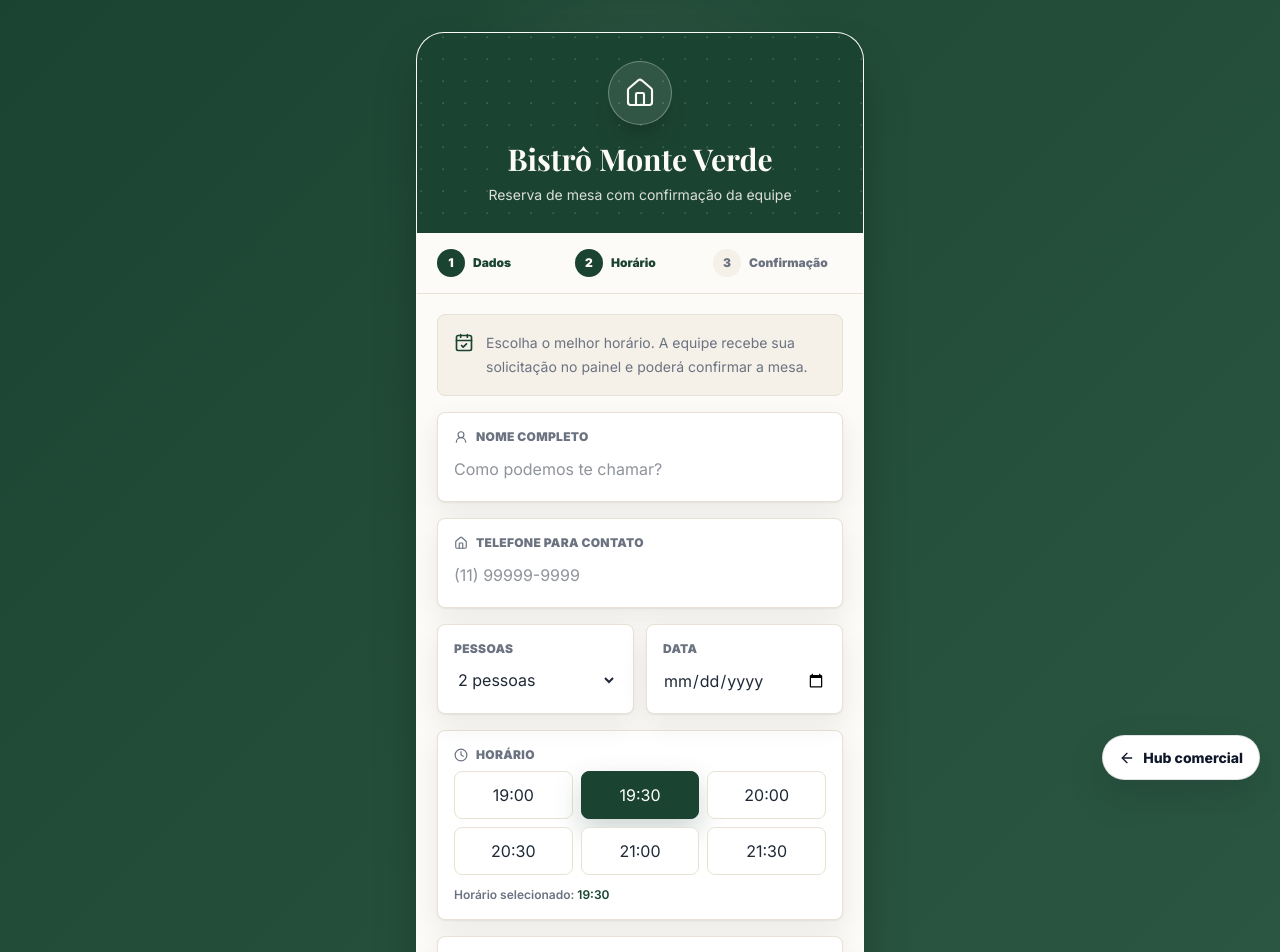
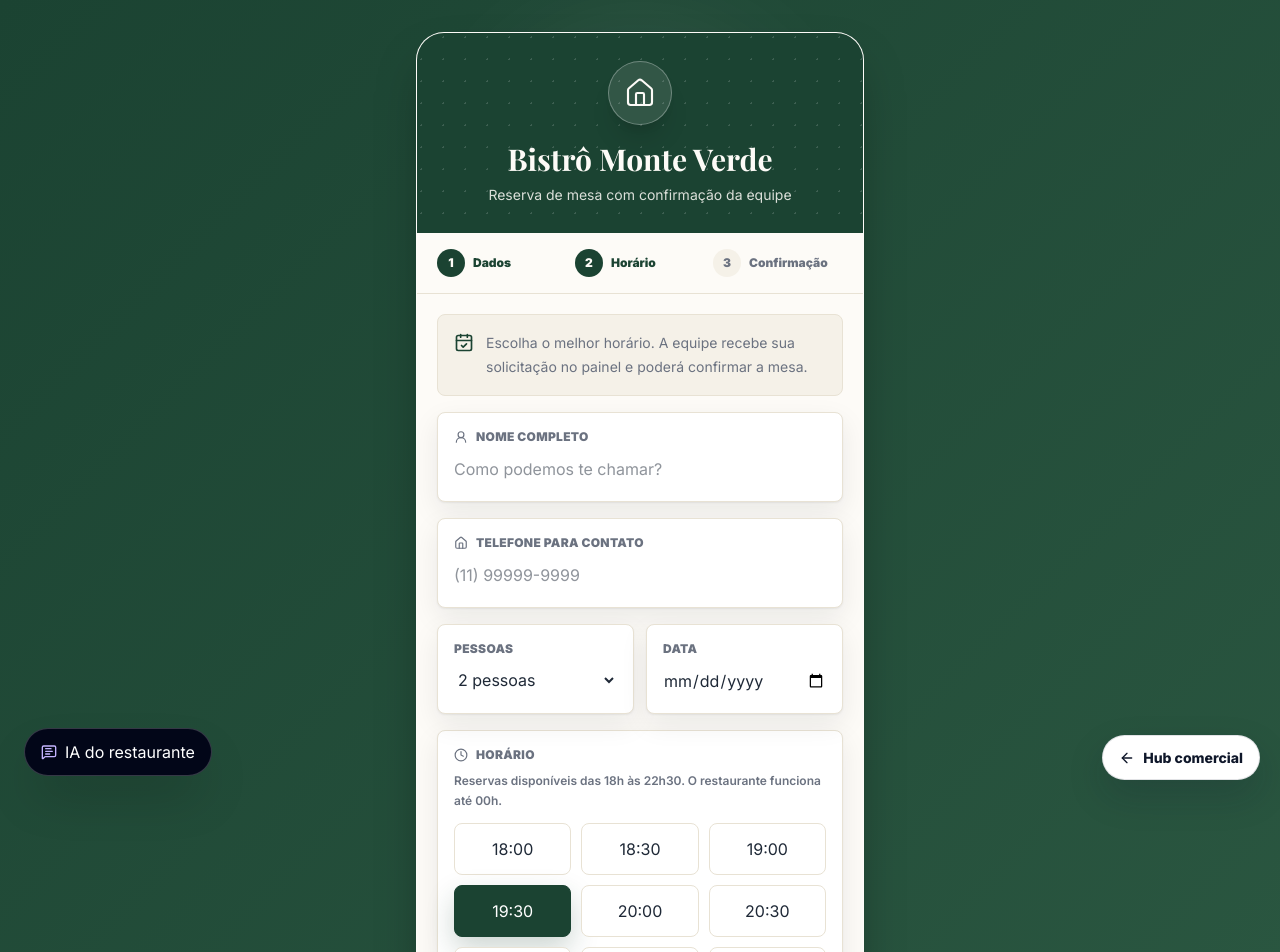
Before and after one commit to Mrssaulo/montalvex-reservas, a Next.js app: page /demo/reserva in a window 1280 px wide. Shown: the top 952 px of the page. Built offline with nearby package versions, Linux system fonts and the light colour scheme.

Commit message:
feat: ajusta horarios e adiciona chat demonstrativo de IA

```diff
--- a/src/app/demo/page.tsx
+++ b/src/app/demo/page.tsx
@@ -201,9 +201,9 @@ function PhonePreview() {
             <p className="font-black">20:00 · 4 pessoas</p>
           </div>
           <div className="grid grid-cols-3 gap-2 text-center text-xs font-black">
-            <span className="rounded-lg border p-2">19:30</span>
+            <span className="rounded-lg border p-2">18:30</span>
             <span className="rounded-lg bg-[#1B4332] p-2 text-white">20:00</span>
-            <span className="rounded-lg border p-2">20:30</span>
+            <span className="rounded-lg border p-2">22:30</span>
           </div>
           <div className="rounded-lg bg-[#C06C58] py-3 text-center text-xs font-black text-white">
             Enviar solicitação
@@ -237,7 +237,7 @@ function PanelPreview() {
           Recebida agora · 20:00
         </div>
         <div className="rounded-lg bg-white p-3 text-sm font-black text-slate-950">
-          Lucas Martins · 19:30
+          Lucas Martins · 18:30
         </div>
       </div>
     </div>
--- a/src/components/demo/PanelClient.tsx
+++ b/src/components/demo/PanelClient.tsx
@@ -45,10 +45,10 @@ const feedbackCopy: Partial<Record<ReservationStatus, string>> = {
 };
 
 const staffAiAnswers: Record<string, string> = {
-  "Resumo do dia": "Resumo do jantar: 4 reservas e 16 pessoas previstas. Há reservas pendentes que ainda precisam de confirmação da equipe.",
-  "Horário de pico": "Pico previsto: 20h às 21h. Vale deixar recepção e cozinha alinhadas antes desse intervalo.",
-  "Observações importantes": "Atenção: há 1 aniversário e 1 grupo maior. Essas observações ajudam a preparar melhor a experiência.",
-  "Sugestão para o salão": "Sugestão: preparar mesa reservada antes das 20h30 e confirmar os grupos pendentes com antecedência.",
+  "Resumo do dia": "Hoje há 4 reservas simuladas e 16 pessoas previstas. A equipe deve priorizar confirmações pendentes.",
+  "Horário de pico": "O pico demonstrativo está entre 20h e 21h, com maior concentração de grupos.",
+  "Observações importantes": "Existe uma reserva com aniversário e preferência por mesa mais reservada.",
+  "Sugestão para o salão": "Prepare uma mesa reservada antes das 20h30 e confirme grupos maiores com antecedência.",
 };
 
 export default function PanelClient() {
@@ -244,7 +244,7 @@ function StaffAiAssistant({
                 </span>
               </div>
               <p className="mt-1 text-xs leading-5 text-slate-600">
-                Apoio inteligente para a equipe nos planos com IA. Respostas simuladas, sem automação ativa.
+                Apoio inteligente disponível nos planos com IA. Respostas simuladas, sem automação ativa.
               </p>
             </div>
           </div>
@@ -271,7 +271,7 @@ function StaffAiAssistant({
           <div className="mb-3 flex items-center justify-between gap-3">
             <p className="inline-flex items-center gap-2 rounded-full bg-violet-50 px-3 py-1 text-[11px] font-black uppercase tracking-wide text-violet-700">
               <span className="pulse-dot" />
-              resumo simulado
+              Prévia da IA
             </p>
             <p className="text-xs font-bold text-slate-500">{pendentes} pendentes</p>
           </div>
@@ -280,7 +280,7 @@ function StaffAiAssistant({
             <PanelBubble>Pico previsto: 20h às 21h.</PanelBubble>
             <PanelBubble>Atenção: há 1 aniversário e 1 grupo maior.</PanelBubble>
             <PanelBubble>Sugestão: preparar mesa reservada antes das 20h30.</PanelBubble>
-            <PanelBubble>Há {pendentes} reservas aguardando confirmação.</PanelBubble>
+            <PanelBubble>Há 3 reservas aguardando confirmação.</PanelBubble>
             <PanelBubble highlight>{staffAiAnswers[activePrompt]}</PanelBubble>
           </div>
         </div>
--- a/src/components/demo/ReservationClient.tsx
+++ b/src/components/demo/ReservationClient.tsx
@@ -30,7 +30,7 @@ const quickAnswers: Record<string, string> = {
   "Preferência de mesa":
     "Você pode escrever sua preferência no campo de observações. A equipe verá essa informação no painel.",
   "Horários disponíveis":
-    "Escolha um dos horários exibidos na tela. A equipe confirma a reserva pelo painel.",
+    "As reservas estão disponíveis das 18h às 22h30. O restaurante funciona até 00h.",
 };
 
 export default function ReservationClient() {
@@ -70,7 +70,7 @@ export default function ReservationClient() {
   }
 
   return (
-    <main className="relative min-h-screen overflow-hidden px-4 py-6 sm:py-8" style={{ background: `linear-gradient(135deg, ${bistroTheme.colors.primary} 0%, ${bistroTheme.colors.primaryLight} 100%)` }}>
+    <main className="relative min-h-screen overflow-hidden px-4 pb-28 pt-6 sm:py-8" style={{ background: `linear-gradient(135deg, ${bistroTheme.colors.primary} 0%, ${bistroTheme.colors.primaryLight} 100%)` }}>
       <div className="absolute left-1/2 top-10 h-72 w-72 -translate-x-1/2 rounded-full bg-white/10 blur-3xl" />
       <div className="reveal-up relative mx-auto max-w-md overflow-hidden rounded-[28px] border border-white/20 shadow-2xl shadow-black/35" style={{ background: bistroTheme.colors.bg, color: bistroTheme.colors.text }}>
         <header className="relative overflow-hidden" style={{ background: bistroTheme.colors.primary, color: bistroTheme.colors.bg }}>
@@ -121,14 +121,17 @@ export default function ReservationClient() {
             </div>
 
             <Field label="Horário" icon={Clock}>
-              <div className="grid grid-cols-3 gap-2">
+              <p className="mb-3 text-xs font-semibold normal-case leading-5 tracking-normal" style={{ color: bistroTheme.colors.muted }}>
+                Reservas disponíveis das 18h às 22h30. O restaurante funciona até 00h.
+              </p>
+              <div className="grid grid-cols-2 gap-2.5 sm:grid-cols-3">
                 {timeSlots.map((time) => (
                   <button
                     key={time}
                     type="button"
                     aria-pressed={selectedTime === time}
                     onClick={() => setSelectedTime(time)}
-                    className={`time-slot min-h-12 rounded-lg border px-2 text-sm font-black focus-visible:outline focus-visible:outline-2 focus-visible:outline-offset-2 ${selectedTime === time ? "selected shadow-lg" : "bg-white hover:-translate-y-0.5 hover:bg-stone-50"}`}
+                    className={`time-slot min-h-13 rounded-lg border px-3 text-base font-black focus-visible:outline focus-visible:outline-2 focus-visible:outline-offset-2 ${selectedTime === time ? "selected shadow-lg" : "bg-white hover:-translate-y-0.5 hover:bg-stone-50"}`}
                     style={{ borderColor: selectedTime === time ? bistroTheme.colors.primary : bistroTheme.colors.border }}
                   >
                     {time}
@@ -195,8 +198,7 @@ export default function ReservationClient() {
         </footer>
       </div>
 
-      {step === "success" ? (
-        <div className="fixed bottom-24 right-4 z-[60] flex flex-col items-end gap-3 sm:right-6">
+      <div className="fixed bottom-20 left-4 z-[60] flex flex-col items-start gap-3 sm:bottom-6 sm:left-6">
           {aiOpen ? (
             <ClientAiPreview selectedPrompt={selectedPrompt} onSelect={setSelectedPrompt} onClose={() => setAiOpen(false)} />
           ) : null}
@@ -210,7 +212,6 @@ export default function ReservationClient() {
             IA do restaurante
           </button>
         </div>
-      ) : null}
 
       <Link href="/demo" className="fab-back focus-visible:outline focus-visible:outline-2 focus-visible:outline-offset-4">
         <ArrowLeft className="h-4 w-4" />
@@ -238,6 +239,7 @@ function ClientAiPreview({
             IA demonstrativa
           </p>
           <h3 className="mt-2 text-sm font-black">Prévia da IA</h3>
+          <p className="mt-1 text-[11px] font-semibold text-slate-400">Disponível nos planos com IA · respostas simuladas</p>
         </div>
         <button type="button" onClick={onClose} className="rounded-full p-1 text-slate-300 transition hover:bg-white/10 hover:text-white" aria-label="Fechar prévia da IA">
           <X className="h-4 w-4" />
@@ -270,7 +272,7 @@ function ClientAiPreview({
       </div>
 
       <p className="mt-4 border-t border-white/10 pt-3 text-[11px] leading-5 text-slate-400">
-        Nos planos com IA, a conversa acontece de forma natural e contextual, sem botões rápidos.
+        Nos planos com IA real, a conversa pode acontecer de forma natural e contextual.
       </p>
     </aside>
   );
--- a/src/components/landing/LandingClient.tsx
+++ b/src/components/landing/LandingClient.tsx
@@ -354,7 +354,7 @@ function HeroMockup() {
         </div>
         <div className="mt-4 space-y-3">
           {[
-            ["19:30", "Lucas Martins", "2 pessoas", "confirmada"],
+            ["18:30", "Lucas Martins", "2 pessoas", "confirmada"],
             ["20:00", "Juliana Alves", "4 pessoas", "pendente"],
             ["21:00", "Grupo Ferreira", "8 pessoas", "confirmada"],
           ].map(([time, name, people, status]) => (
@@ -389,7 +389,7 @@ function HeroMockup() {
               </div>
             ))}
             <div className="grid grid-cols-3 gap-2">
-              {["19:30", "20:00", "20:30"].map((time, index) => (
+              {["18:30", "20:00", "22:30"].map((time, index) => (
                 <span key={time} className={`rounded-lg border px-2 py-2 text-center text-xs font-black ${index === 1 ? "bg-[var(--bi-primary)] text-white" : "bg-white"}`}>
                   {time}
                 </span>
--- a/src/lib/mock-data.ts
+++ b/src/lib/mock-data.ts
@@ -79,4 +79,15 @@ export const plans: Plan[] = [
   },
 ];
 
-export const timeSlots = ["19:00", "19:30", "20:00", "20:30", "21:00", "21:30"];
+export const timeSlots = [
+  "18:00",
+  "18:30",
+  "19:00",
+  "19:30",
+  "20:00",
+  "20:30",
+  "21:00",
+  "21:30",
+  "22:00",
+  "22:30",
+];
```
